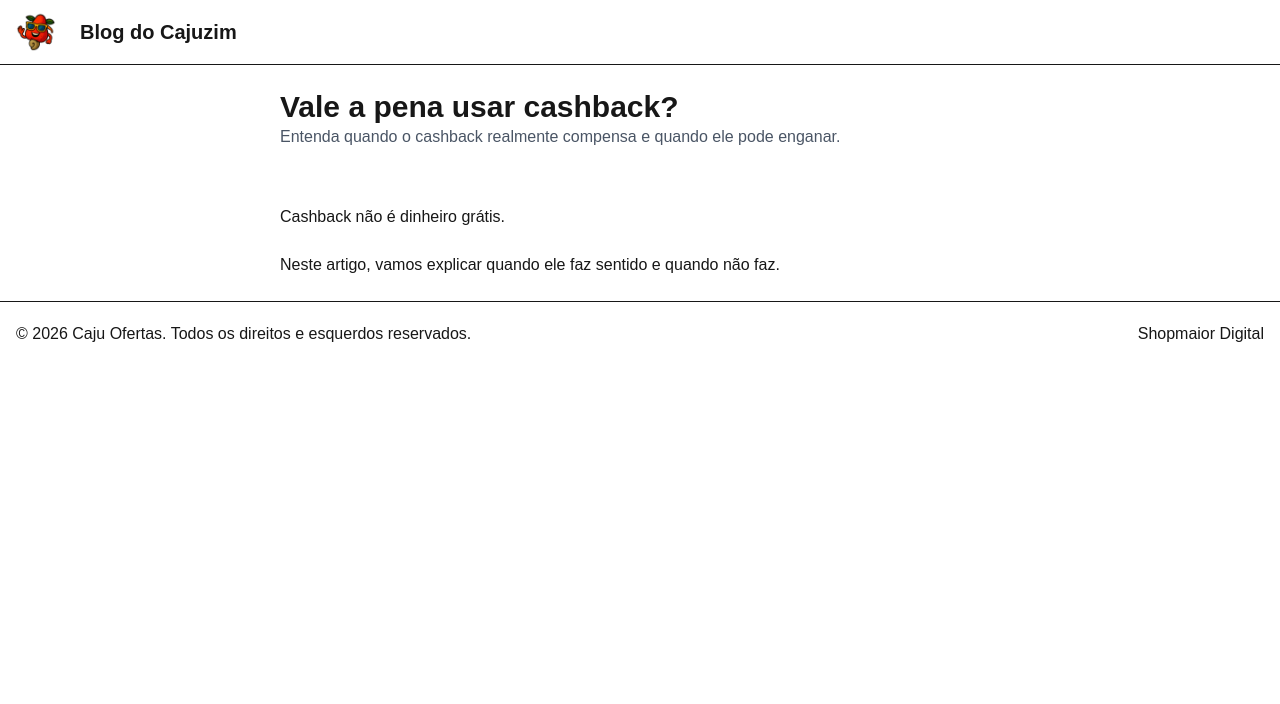
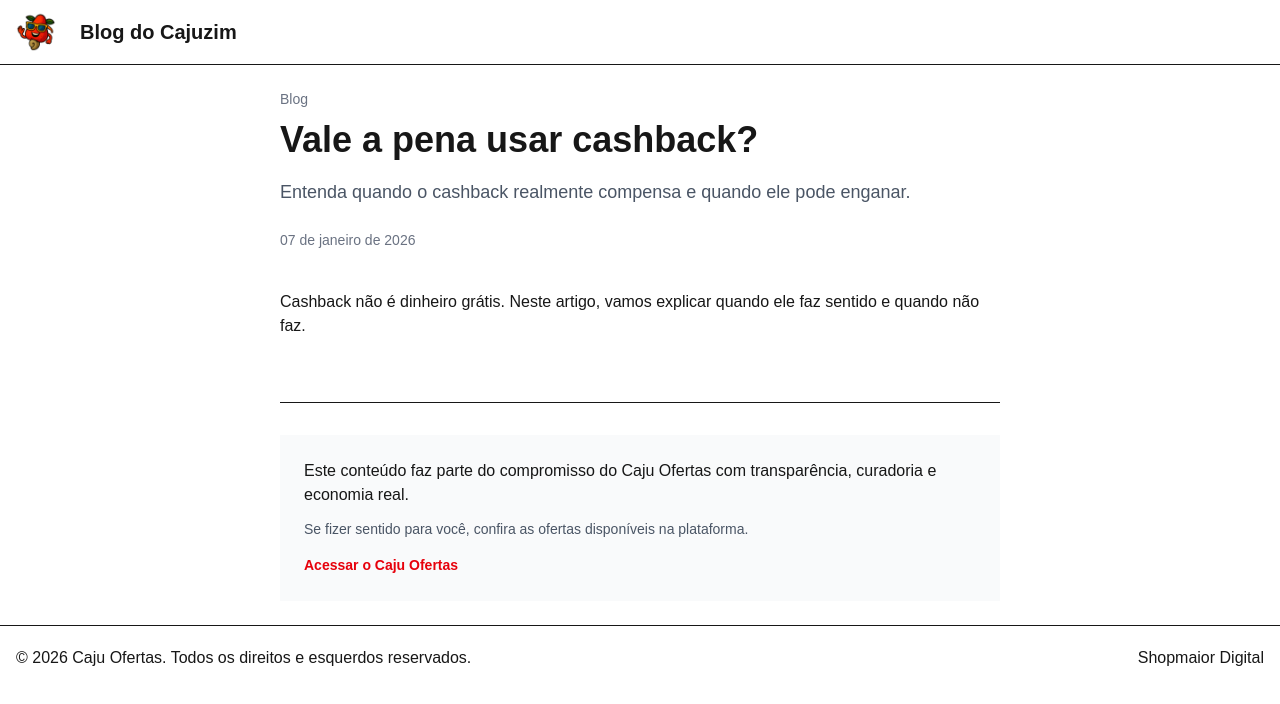
Before and after one commit to shopmaior/caju-blog, a Next.js app: page /blog/vale-a-pena-cashback in a window 1280 px wide. Shown: the top 704 px of the page. Built offline with nearby package versions, Linux system fonts and the light colour scheme; no server answers.

Commit message:
feat(blog): add structured header and footer
- Integrate new ArticleHeader and ArticleFooter
- Extend post metadata with category and author
- Update homepage description
- Relocate Open Graph image

```diff
--- a/app/blog/[slug]/page.tsx
+++ b/app/blog/[slug]/page.tsx
@@ -1,3 +1,5 @@
+import { ArticleHeader } from "@/components/ArticleHeader";
+import { ArticleFooter } from "@/components/ArticleFooter";
 import { getPostBySlug } from "@/lib/posts";
 
 export default async function BlogPost({
@@ -10,10 +12,11 @@ export default async function BlogPost({
 
   return (
     <main className="max-w-3xl mx-auto p-6">
-      <h1 className="text-3xl font-bold">{post.meta.title}</h1>
-      <p className="text-gray-600">{post.meta.description}</p>
+      <ArticleHeader meta={post.meta} />
 
-      <article className="prose mt-8 whitespace-pre-wrap">{post.body}</article>
+      <article className="prose mt-8">{post.body}</article>
+
+      <ArticleFooter />
     </main>
   );
 }
--- a/app/layout.tsx
+++ b/app/layout.tsx
@@ -28,7 +28,7 @@ export const metadata: Metadata = {
     description: siteDescription,
     images: [
       {
-        url: `/og-image.png`,
+        url: `/og/og-image.png`,
         width: 1200,
         height: 630,
         alt: `${siteName} - Ofertas e Descontos Exclusivos`,
@@ -41,7 +41,7 @@ export const metadata: Metadata = {
     card: "summary_large_image",
     title: `${siteName} | Ofertas e Descontos Exclusivos`,
     description: siteDescription,
-    images: [`/og-image.png`],
+    images: [`/og/og-image.png`],
   },
 
   // Robots
--- a/app/page.tsx
+++ b/app/page.tsx
@@ -6,9 +6,7 @@ export default function BlogHome() {
   return (
     <main className="max-w-3xl mx-auto p-6">
       <h1 className="text-3xl font-bold">Blog Caju Ofertas</h1>
-      <p className="mt-2 text-gray-600">
-        Economia real no dia a dia. Curadoria, não spam.
-      </p>
+      <p className="mt-2 text-gray-600">Ofertas e descontos perto de você</p>
 
       <ul className="mt-8 space-y-6">
         {posts.map((post) => (
--- a/components/ArticleFooter.tsx
+++ b/components/ArticleFooter.tsx
@@ -0,0 +1,26 @@
+import Link from "next/link";
+
+export function ArticleFooter() {
+  return (
+    <footer className="mt-16 border-t pt-8">
+      <div className="bg-gray-50 p-6 rounded-lg">
+        <p className="text-base font-medium">
+          Este conteúdo faz parte do compromisso do Caju Ofertas com
+          transparência, curadoria e economia real.
+        </p>
+
+        <p className="mt-3 text-sm text-gray-600">
+          Se fizer sentido para você, confira as ofertas disponíveis na
+          plataforma.
+        </p>
+
+        <Link
+          href="https://cajuofertas.com.br"
+          className="inline-block mt-4 text-sm font-semibold text-red-600 hover:underline"
+        >
+          Acessar o Caju Ofertas
+        </Link>
+      </div>
+    </footer>
+  );
+}
--- a/components/ArticleHeader.tsx
+++ b/components/ArticleHeader.tsx
@@ -0,0 +1,40 @@
+import Link from "next/link";
+
+export type ArticleMeta = {
+  title: string;
+  description: string;
+  date: string;
+  category?: string;
+  author?: string;
+};
+
+export function ArticleHeader({ meta }: { meta: ArticleMeta }) {
+  return (
+    <header className="mb-10">
+      <nav className="text-sm text-gray-500 mb-2">
+        <Link href="/">Blog</Link>
+        {meta.category && (
+          <>
+            <span className="mx-2">/</span>
+            <span>{meta.category}</span>
+          </>
+        )}
+      </nav>
+
+      <h1 className="text-4xl font-bold leading-tight">{meta.title}</h1>
+
+      <p className="mt-4 text-lg text-gray-600">{meta.description}</p>
+
+      <div className="mt-6 text-sm text-gray-500">
+        <time dateTime={meta.date}>
+          {new Date(meta.date).toLocaleDateString("pt-BR", {
+            day: "2-digit",
+            month: "long",
+            year: "numeric",
+          })}
+        </time>
+        {meta.author && <span> · {meta.author}</span>}
+      </div>
+    </header>
+  );
+}
--- a/lib/posts.ts
+++ b/lib/posts.ts
@@ -8,6 +8,8 @@ interface Post {
     title: string;
     description: string;
     date: string;
+    category?: string;
+    author?: string;
   };
   body: string;
 }
@@ -28,6 +30,8 @@ export function getAllPosts(): Post[] {
         title: data.title,
         description: data.description,
         date: data.date,
+        category: data.category,
+        author: data.author,
       },
       body,
     };
@@ -45,6 +49,8 @@ export function getPostBySlug(slug: string): Post {
       title: data.title,
       description: data.description,
       date: data.date,
+      category: data.category,
+      author: data.author,
     },
     body,
   };
```
Also changed, not shown: public/og/og-image.png (added).
